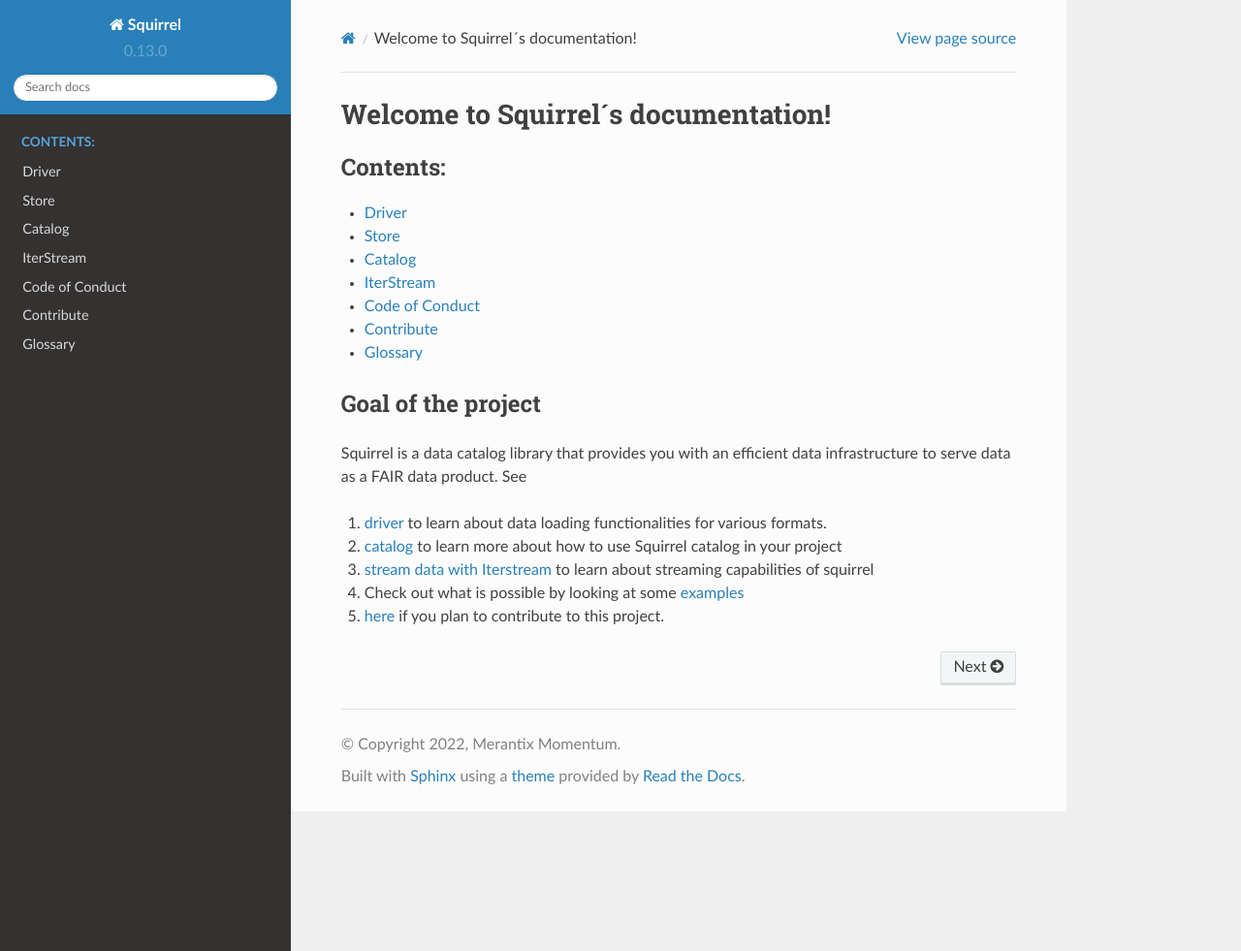
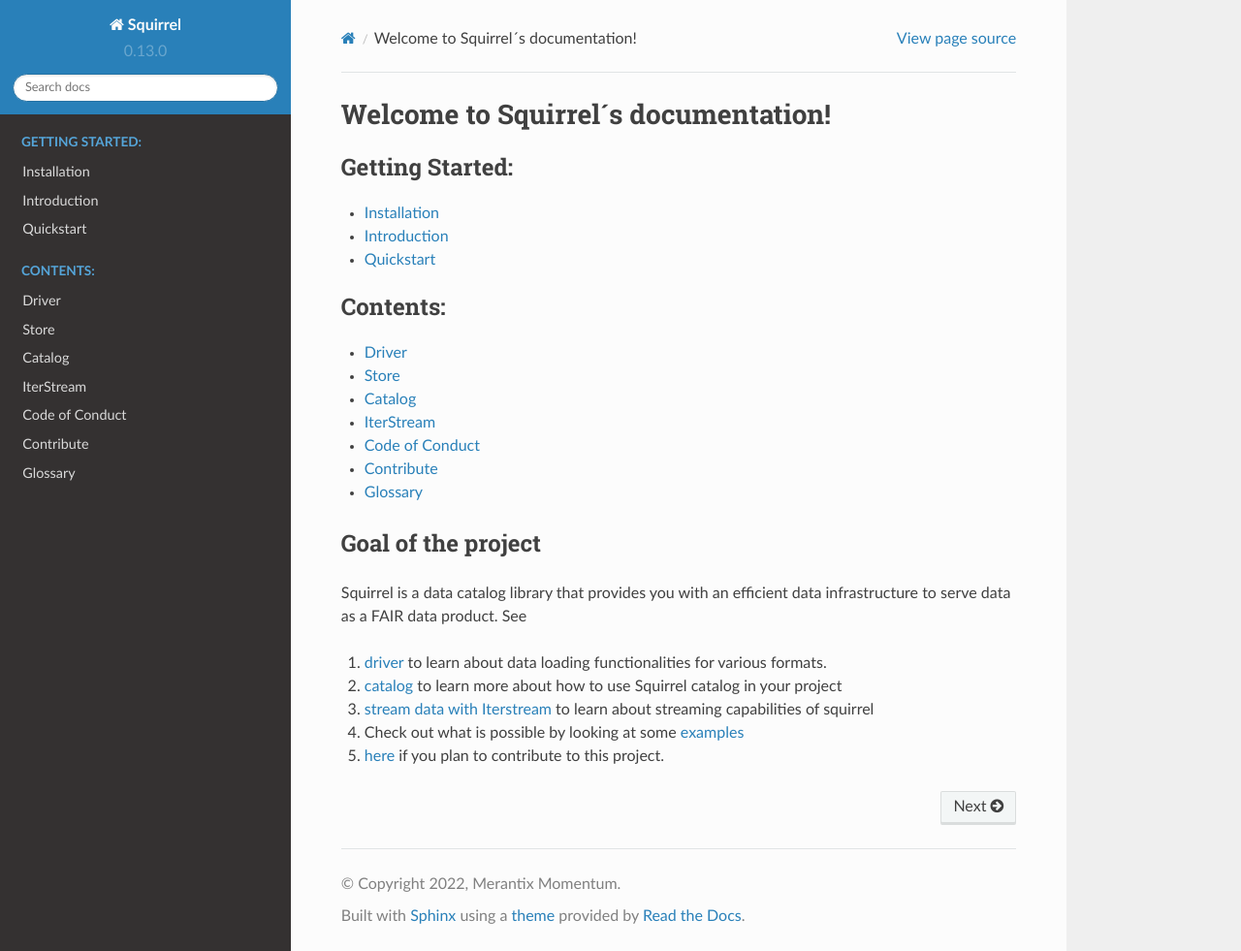
Before and after one commit to merantix-momentum/squirrel-core, a Sphinx documentation site: the page built from docs/index.rst, in a window 1280 px wide and 981 px high. Shown: the whole window at 97% size. Built offline with Sphinx 7.4.7 and the Read the Docs theme 2.0.0, drawn with Linux system fonts in a browser that asks for light colours; the version number is read from the project's files by our own code.

Commit message:
add getting started section

```diff
--- /dev/null
+++ b/docs/getting_started/quickstart.rst
@@ -0,0 +1,2 @@
+Quickstart
+=======
--- a/docs/index.rst
+++ b/docs/index.rst
@@ -2,6 +2,13 @@
 
 Welcome to Squirrel´s documentation!
 ====================================
+.. toctree::
+   :maxdepth: 1
+   :caption: Getting Started:
+
+   getting_started/installation
+   getting_started/introduction
+   getting_started/quickstart
 
 
 .. toctree::
```
Also changed, not shown: docs/getting_started/installation.rst (added, +19 -0 lines), docs/getting_started/introduction.rst (added, +22 -0 lines).
